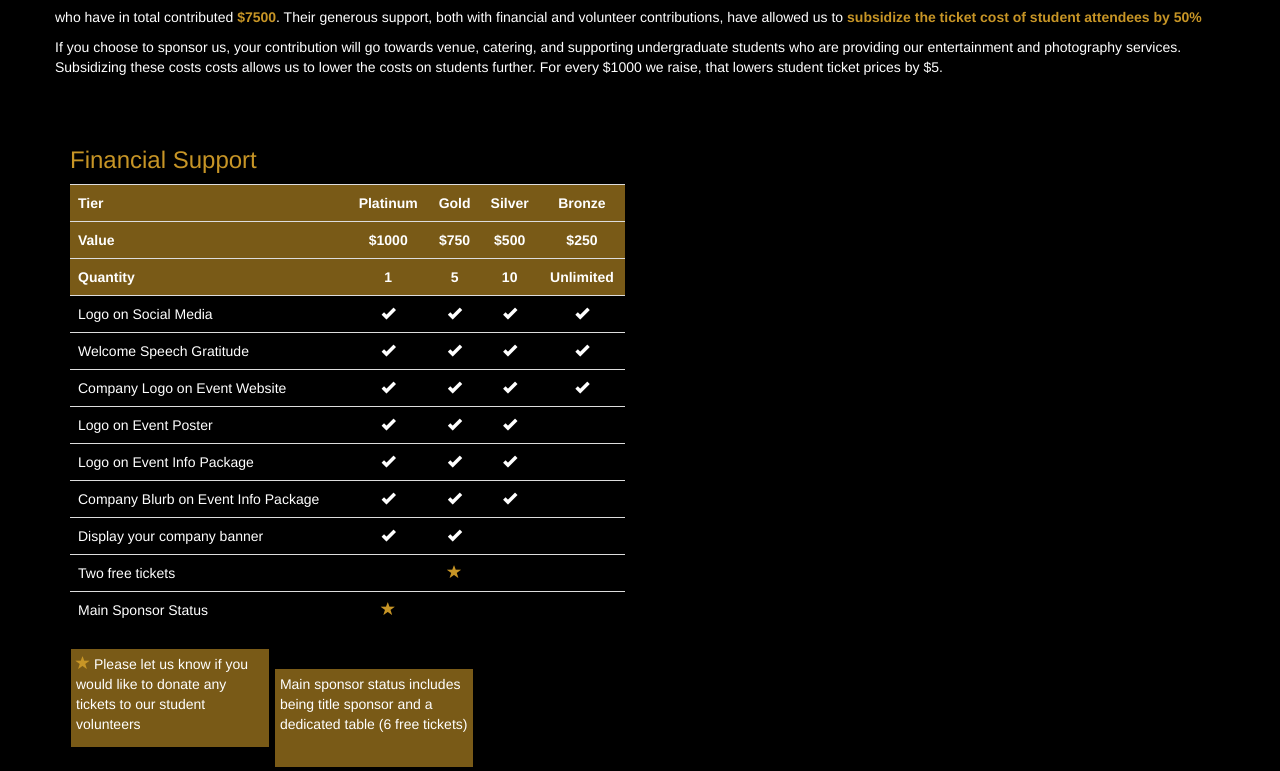
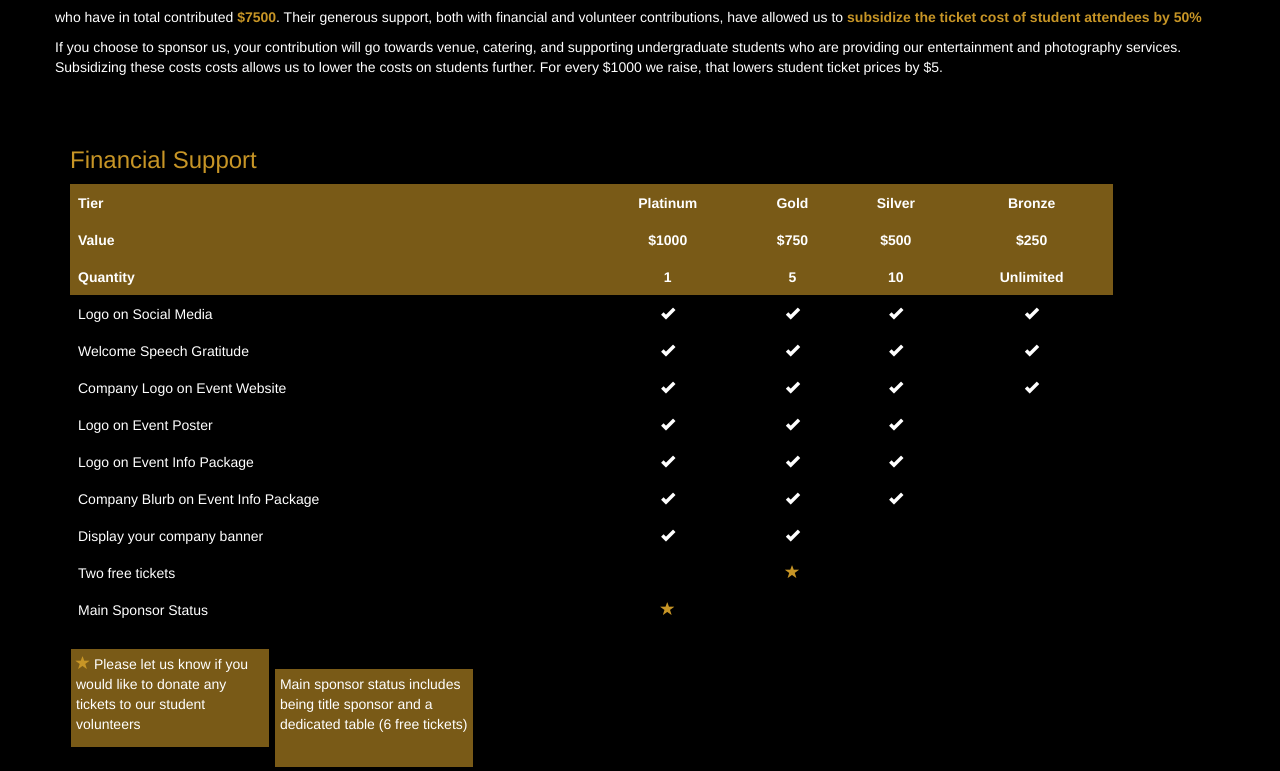
Before and after one commit to golembuilder/fasformal, a plain HTML site: page index.html in a window 1280 px wide. Shown: the part 1040-1811 px from the top of the page. Drawn offline with nearby package versions, Linux system fonts and the light colour scheme.

Commit message:
adjusted the size of the sponsorship table and remvoed the top borders

```diff
--- a/css/bsOverride.css
+++ b/css/bsOverride.css
@@ -10,6 +10,10 @@
 	background-color:  #795A17;
 }
 
+.table > tbody > tr > td, .table > tbody > tr > th, .table > tfoot > tr > td, .table > tfoot > tr > th, .table > thead > tr > td, .table > thead > tr > th {
+    border-top-color: transparent;
+}
+
 .navbar-inverse .navbar-nav > .active > a:active {
         color: none;
 }
@@ -17,7 +21,6 @@
 .navbar-inverse .navbar-nav > .active > a, .navbar-inverse .navbar-nav > .active > a:focus, .navbar-inverse .navbar-nav > .active > a:hover {
     color: none;
     background-color: transparent;
-
 }
 
 .navbar-inverse .navbar-nav > .active > a, .navbar-inverse .navbar-nav > .open > a {
--- a/index.html
+++ b/index.html
@@ -177,7 +177,7 @@
 
         <!-- Sponsorship Tiers -->
 	<div class="row" id="tiers" name="tiers">
-            <div class="col-lg-6 col-md-6 col-sm-6 col-xs-6">
+            <div class="col-lg-11 col-md-11 col-sm-11 col-xs-11">
                 <br>
                 <br>
                 <h3>Financial Support</h3>
```
Also changed, not shown: css/style.css (line endings or trailing spaces).
